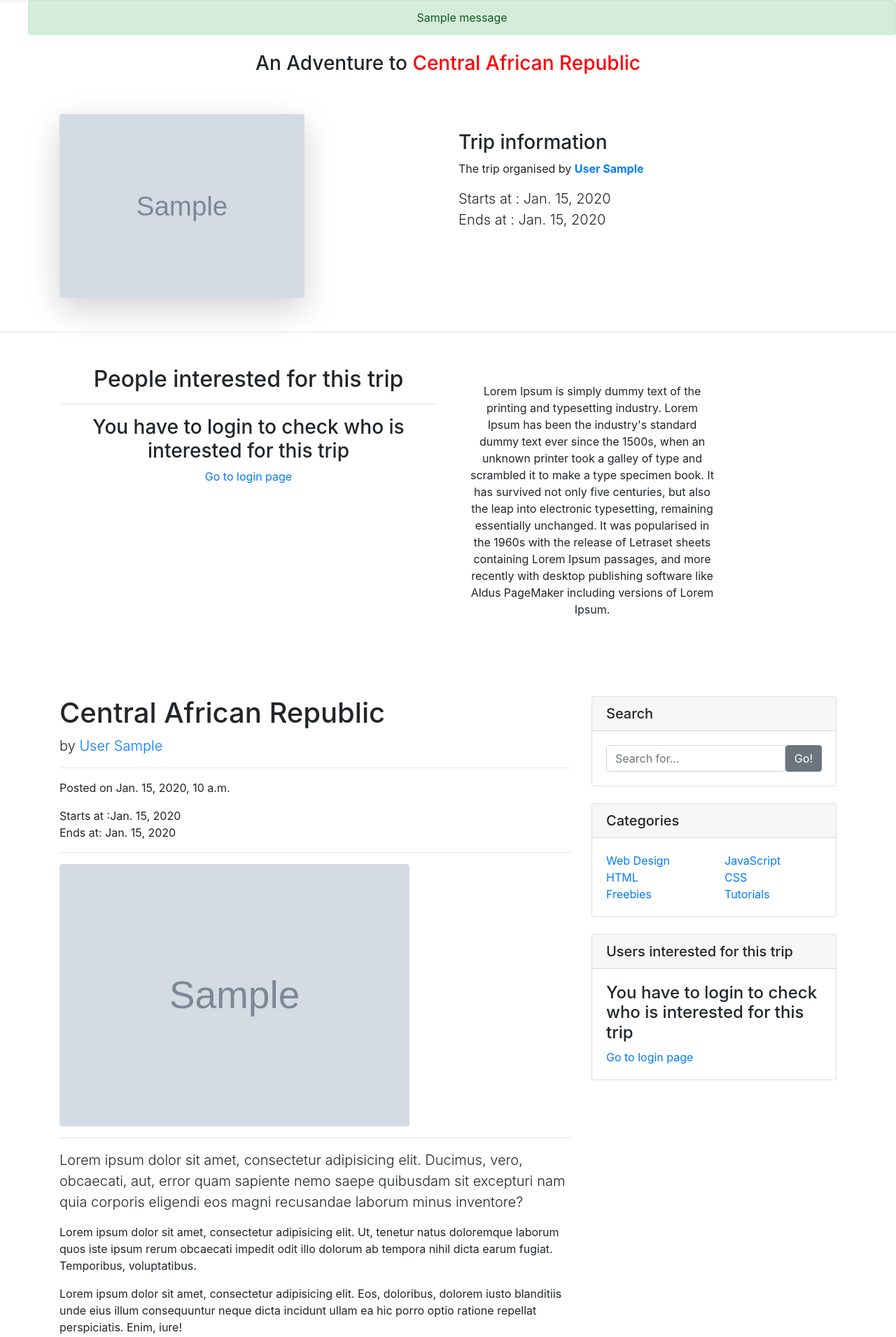
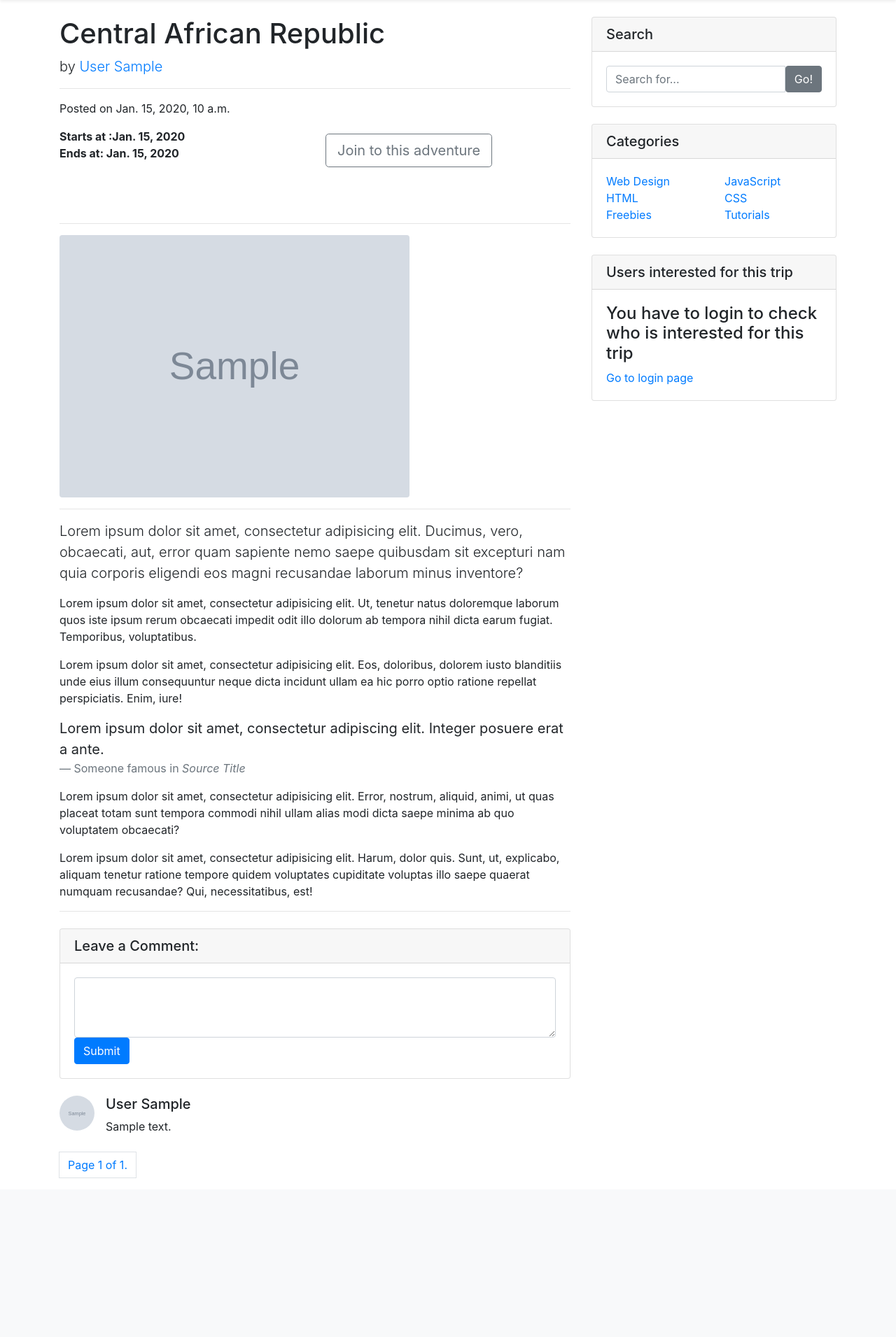
Before and after one commit to Chronos4/Travel-agent, a Django app: page /destinations/1 in a window 1280 px wide. Shown: the part 69-1980 px from the top of the page at 70% size. After the commit the page ends 1753 px from the top, so only its background shows below. Run offline with Django 3.2, Linux system fonts and the light colour scheme; tables that the repository leaves empty hold one stand-in row (values such as "Sample post"); grey boxes marked "Sample" are stand-in pictures; one stand-in notice (Sample message) is shown; some libraries are stand-ins or nearby versions.

```diff
--- a/src/backend/static_my_proj/css/maincss.css
+++ b/src/backend/static_my_proj/css/maincss.css
@@ -1,6 +1,4 @@
-li a:hover{
-    color:rgba(255, 255, 255, 0.527) !important;
-}
+
 nav .search-bar{
     margin-right:50px;
 }
--- a/src/backend/travel/templates/travel/Detail-destination.html
+++ b/src/backend/travel/templates/travel/Detail-destination.html
@@ -7,99 +7,6 @@ Travel to {{object.country|capfirst}}
 
 
 {% block content %}
-{% if messages %}
-<ul class="messages text-center">
-    {% for message in messages %}
-    {% if message.tags == 'error'%}
-    <div class="alert alert-danger" role="alert">
-        {{message}}
-    </div>
-    {% elif message.tags == 'success' %}
-    <div class="alert alert-success" role="alert">
-        {{message}}
-    </div>
-    {% elif message.tags == 'warning' %}
-    <div class="alert alert-warning" role="alert">
-        {{message}}
-    </div>
-    {% endif %}
-    {% endfor %}
-</ul>
-{% endif %}
-<div class="row my-4">
-    <h3 class="mx-auto">An Adventure to <span style="color:red">{{object.country|capfirst}}</span></h3>
-</div>
-<div class="container my-5">
-    <div class="row">
-        <div class="col-sm-12 col-lg-4">
-            <img class="card-img-top shadow-lg" src='{{object.image.url}}'>
-        </div>
-        {% if request.user.is_authenticated %}
-        <div class="col-sm-12 col-lg-4 mx-auto my-4">
-            <h1 class="display-5 text-center">Participate</h1>
-            <p>The trip organised by <a href="#"><strong>{{object.author.full_name|capfirst}}</strong></a></p>
-            <p class="lead">Starts at : {{object.start}} <br> Ends at : {{object.end}}</p>
-            {% if object.author == request.user %}
-            <div class="row text-center">
-                <div class="col-12 mt-4">
-                    <h3 class=" text-muted">You posted this trip!</h3>
-                </div>
-            </div>
-
-            <div class="row text-center">
-                <a class="btn btn-outline-secondary btn-lg my-5 mx-auto px-5" href='#'>Process the trip</a>
-                {% else %}
-                <form method="POST" action='{% url "travel:adventure-join"  unique_id=object.unique_id %}'>
-                    {% csrf_token %}
-                    {% if request.user in object.users.all %}
-                    <h4>You are enrolled here</h4>
-                    <button class="btn btn-outline-secondary btn-lg my-5 mx-auto">Cancel Registration</button>
-                    {% else %}
-                    <button class="btn btn-outline-secondary btn-lg my-5 mx-auto">Join to this adventure</button>
-                    {% endif %}
-                </form>
-                {% endif %}
-            </div>
-            {% else %}
-            <div class="col-sm-12 col-lg-4 mx-auto my-4">
-                <h3>Trip information</h3>
-                <p>The trip organised by <a href="#"><strong>{{object.author.full_name|capfirst}}</strong></a></p>
-                <p class="lead">Starts at : {{object.start}} <br> Ends at : {{object.end}}</p>
-            </div>
-            {% endif %}
-        </div>
-    </div>
-</div>
-<hr>
-<div class="container my-5">
-    <div class="row text-center">
-        <div class="col-lg-6 col-sm-12">
-            <h2>People interested for this trip</h2>
-            <hr>
-            {% if request.user.is_authenticated %}
-            {% for person in users %}
-            <div class="list-group">
-                <a href="{% url 'profiles:user-profile' slug=person.slug %}"
-                    class="list-group-item list-group-item-action">{{person.full_name}}</a>
-            </div>
-            {% endfor %}
-            {% else %}
-            <h3>You have to login to check who is interested for this trip</h3>
-            <a href='{% url "login" %}'>Go to login page</a>
-            {% endif %}
-        </div>
-        <div class="col-lg-4 col-sm-12 mx-3 my-4">
-            <p>Lorem Ipsum is simply dummy text of the printing and typesetting industry. Lorem Ipsum has been the
-                industry's standard dummy text ever since the 1500s, when an unknown printer took a galley of type and
-                scrambled it to make a type specimen book. It has survived not only five centuries, but also the leap
-                into electronic typesetting, remaining essentially unchanged. It was popularised in the 1960s with the
-                release of Letraset sheets containing Lorem Ipsum passages, and more recently with desktop publishing
-                software like Aldus PageMaker including versions of Lorem Ipsum.</p>
-        </div>
-    </div>
-</div>
-
-
 
 <!-- Page Content -->
 <div class="container">
@@ -121,9 +28,26 @@ Travel to {{object.country|capfirst}}
             <hr>
 
             <!-- Date/Time -->
-            <p>Posted on {{object.timestamp}}</p>
-            <p>Starts at :{{object.start}}<br>Ends at: {{object.end}}</p>
+            <div class="row ">
+                <div class="col-md-6">
+                    <p>Posted on {{object.timestamp}}</p>
+                    <p><strong>Starts at :{{object.start}}<br>Ends at: {{object.end}}</strong></p>
+                </div>
+                <div class="col-md-6 col-sm-4 mb-3">
+                    <form method="POST" action='{% url "travel:adventure-join"  unique_id=object.unique_id %}'>
+                        {% csrf_token %}
+                        {% if request.user in object.users.all %}
+                        <button class="btn btn-outline-secondary btn-lg my-5 mx-auto">Cancel Registration</button>
+                        {% else %}
+                        <button class="btn btn-outline-secondary btn-lg my-5 mx-auto">Join to this adventure</button>
+                        {% endif %}
+                    </form>
+                </div>
+            </div>
+
+
             <hr>
+
 
             <!-- Preview Image -->
             <img class="img-fluid rounded" src="{{object.image.url}}" alt="{{object.image}}" height=800px; width=500px;>
@@ -197,9 +121,9 @@ Travel to {{object.country|capfirst}}
                     <li class="page-item"> <a href="?page={{ comments.previous_page_number }}"
                             class="page-link">previous</a></li>
                     {% endif %}
-                    <span class="current">
-                        <li class="page-item"> Page {{ comments.number }} of {{ comments.paginator.num_pages }}.</li>
-                    </span>
+                    <li class="page-link disabled"> Page {{ comments.number }} of
+                        {{ comments.paginator.num_pages }}.
+                    </li>
                     {% if comments.has_next %}
                     <li class="page-item"><a href="?page={{ comments.next_page_number }}" class="page-link">next</a>
                     </li>
```
Also changed, not shown: 2 other files.
